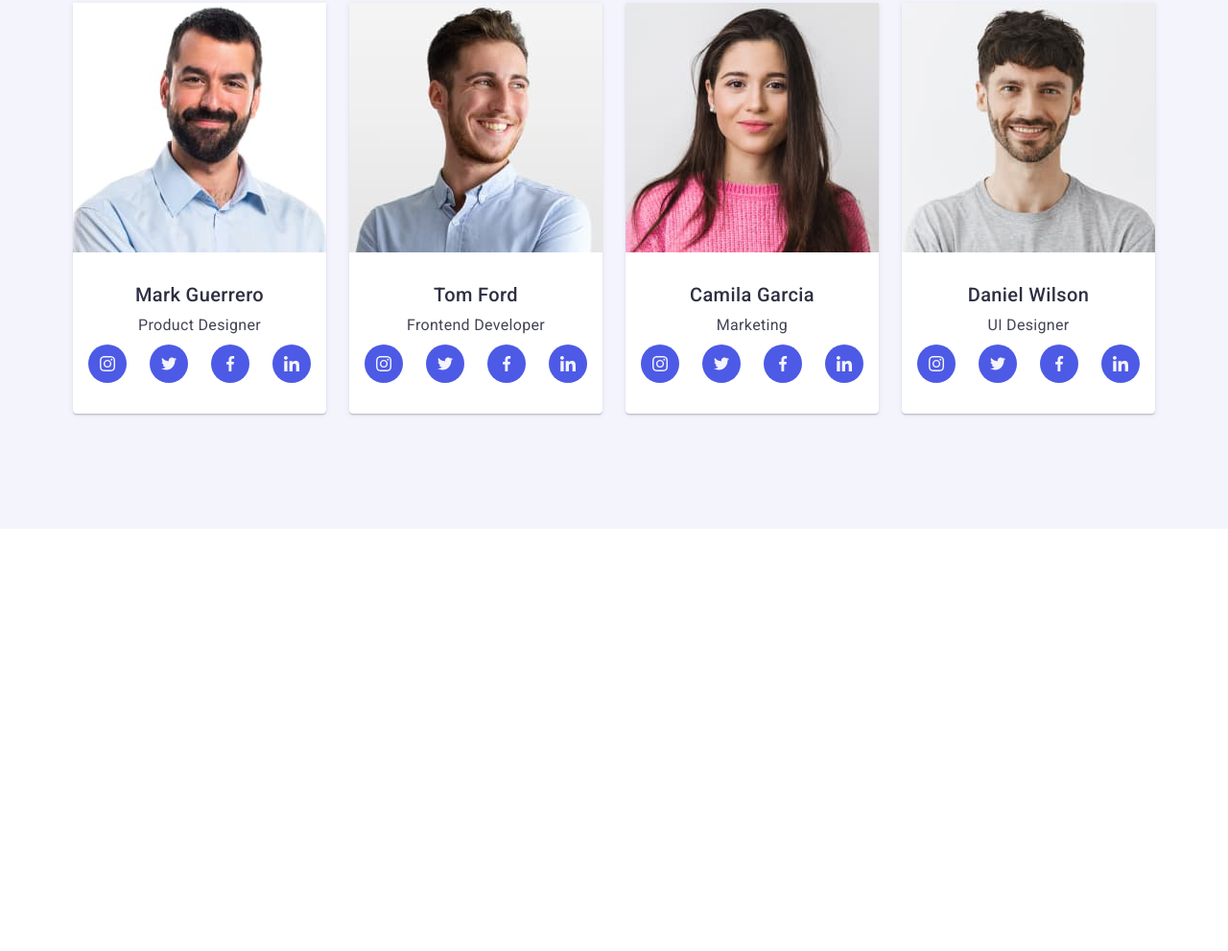
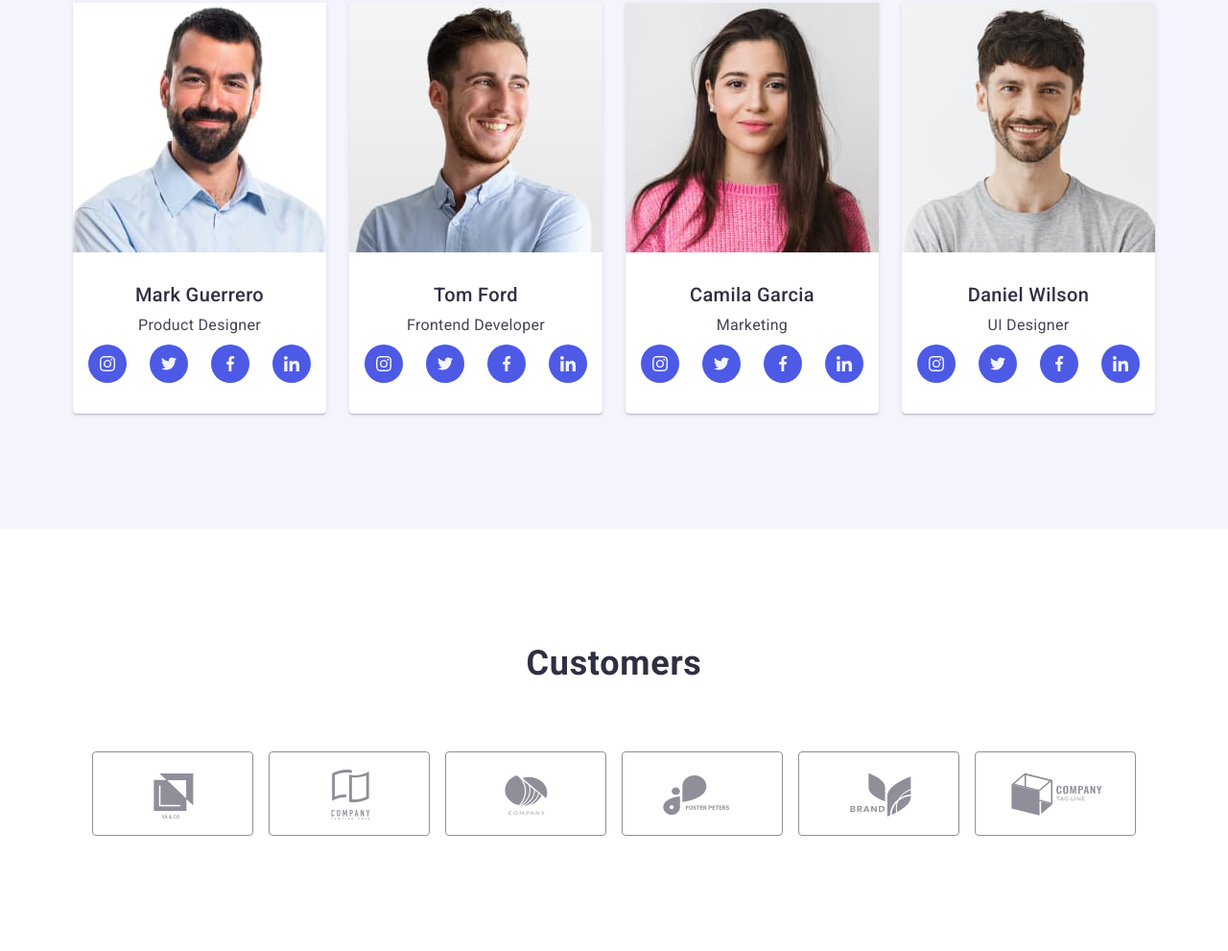
Before and after one commit to IgorMushk/goit-markup-hw-07, a plain HTML site: page index.html in a window 1280 px wide. Shown: the part 229-1220 px from the top of the page at 96% size. Before the commit the page ends 800 px from the top, so only its background shows below. Drawn offline with nearby package versions, Linux system fonts and the light colour scheme.

Commit message:
Section Customers - mobile + tab

```diff
--- a/css/styles.css
+++ b/css/styles.css
@@ -460,15 +460,20 @@ body {
   color: #2e2f42;
 }
 
+/* mobile */
 .customers-list {
   display: flex;
   justify-content: center;
-  gap: 24px;
+  flex-wrap: wrap;
+  /* gap: 24px; */
+  gap: 72px 16px;
 }
 
 .customers-item {
-  width: 168px;
+   /* width: 168px; */
+  max-width: 190px;
   height: 88px;
+  flex-basis: calc((100% - 16px) / 2);
   /* outline: 1px solid red; */
 }
 
@@ -1034,9 +1039,15 @@ body {
 
 @media screen and (min-width: 480px) {
   .container {
-    width: 480px;
-    /* margin-left: auto;
-    margin-right: auto; */
+    /* width: 480px; */
+    width: 428px;
+    margin-left: auto;
+    margin-right: auto;
+  }
+
+  .customers-item {
+    /* width: calc(100% - 16) /2; */
+     flex-basis: calc((100% - 16px) / 2);
   }
 
 }
@@ -1055,12 +1066,19 @@ body {
     /* width: calc(552px - 24px) / 2; */
   }
 
+  .customers-item {
+    /* justify-content: center; */
+    width: 168px;
+    flex-basis: calc((100% - 48px) / 3);
+  }
+
 }
 
 @media screen and (min-width: 1200px) {
   .container {
     width: 1158px;
   }
+
   .section {
     padding-top: 120px;
     padding-bottom: 120px;
@@ -1074,4 +1092,9 @@ body {
     /* flex-basis: calc(100% - 72px) / 4; */
   }
 
+  .customers-item {
+    /* width: 168px; */
+    flex-basis: calc((100% - 120px) / 6);
+  }
+
 }
--- a/index.html
+++ b/index.html
@@ -292,7 +292,7 @@
       </section>
 
       <!-- Customers -->
-      <!-- <section class="customers section">
+      <section class="customers section">
         <div class="container">
           <h2 class="customers-title">Customers</h2>
           <ul class="customers-list list">
@@ -340,7 +340,7 @@
             </li>
           </ul>
         </div>
-      </section> -->
+      </section>
     </main>
 
     <!-- Page Footer -->
```
